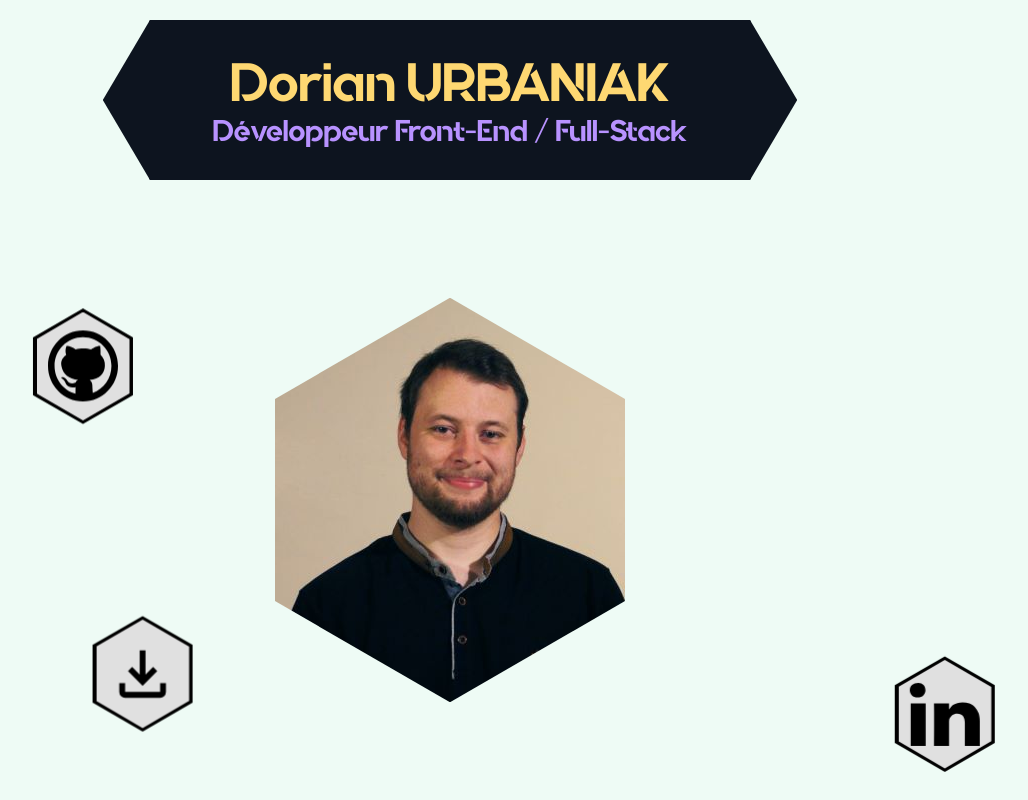
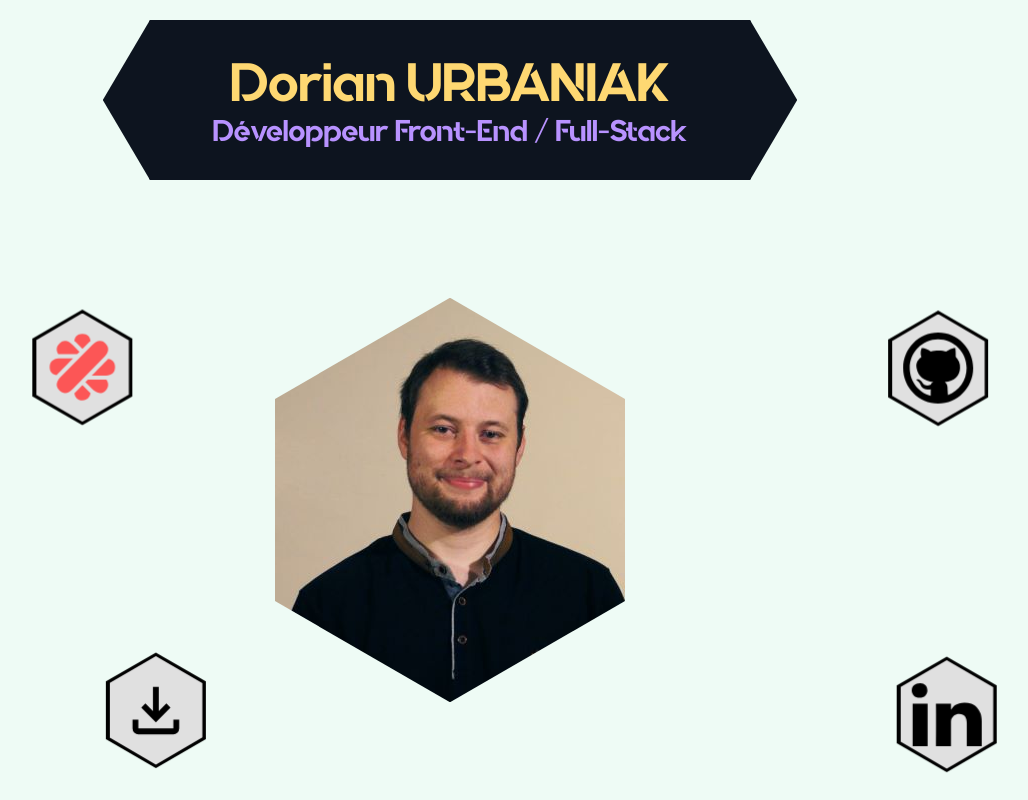
Before and after one commit to Blyzbee/portfolio, a SvelteKit app: page / in a window 1280 px wide. Shown: the whole page, without its empty margins (190-1218 px from the left). Built offline with nearby package versions, Linux system fonts and the light colour scheme.

Commit message:
[SECTION1] malt profile added

```diff
--- a/src/components/Sections/Section1.svelte
+++ b/src/components/Sections/Section1.svelte
@@ -4,6 +4,7 @@
 	import LinkedinLogo from "../../assets/icons/linkedin.svg";
 	import GithubLogo from "../../assets/icons/github.svg";
 	import DownloadLogo from "../../assets/icons/download.svg";
+	import MaltLogo from "../../assets/icons/malt.svg";
 	import CV from "../../assets/images/CV Dorian URBANIAK.pdf";
 
 	let rayon = 10;
@@ -11,6 +12,7 @@
 	$: float = `translate: ${rayon * Math.random()}dvw ${rayon * Math.random()}dvh`;
 	$: float2 = `translate: ${rayon * Math.random()}dvw ${rayon * Math.random()}dvh`;
 	$: float3 = `translate: ${rayon * Math.random()}dvw ${rayon * Math.random()}dvh`;
+	$: float4 = `translate: ${rayon * Math.random()}dvw ${rayon * Math.random()}dvh`;
 
 	setInterval(() => {
 		if (rayon >= 10) rayon--;
@@ -41,9 +43,23 @@
 	</a>
 	<a
 		class="floating"
+		href="https://www.malt.fr/profile/dorianurbaniak"
+		target="_blank"
+		style={"top: 15%; left: 15%;" + float2}
+	>
+		<Hexagon
+			outlined
+			color="#000000"
+			image={MaltLogo}
+			width="100px"
+			alt="Profile Malt de Dorian URBANIAK"
+		/>
+	</a>
+	<a
+		class="floating"
 		href="https://github.com/Blyzbee"
 		target="_blank"
-		style={"top: 15%; left: 15%;" + float2}
+		style={"top: 15%; right: 15%;" + float3}
 	>
 		<Hexagon
 			outlined
@@ -57,7 +73,7 @@
 		class="floating"
 		href={CV}
 		download="CV Dorian URBANIAK"
-		style={"bottom: 15%; left: 15%;" + float3}
+		style={"bottom: 15%; left: 15%;" + float4}
 	>
 		<Hexagon
 			outlined
```
Also changed, not shown: src/assets/icons/malt.svg (added).
